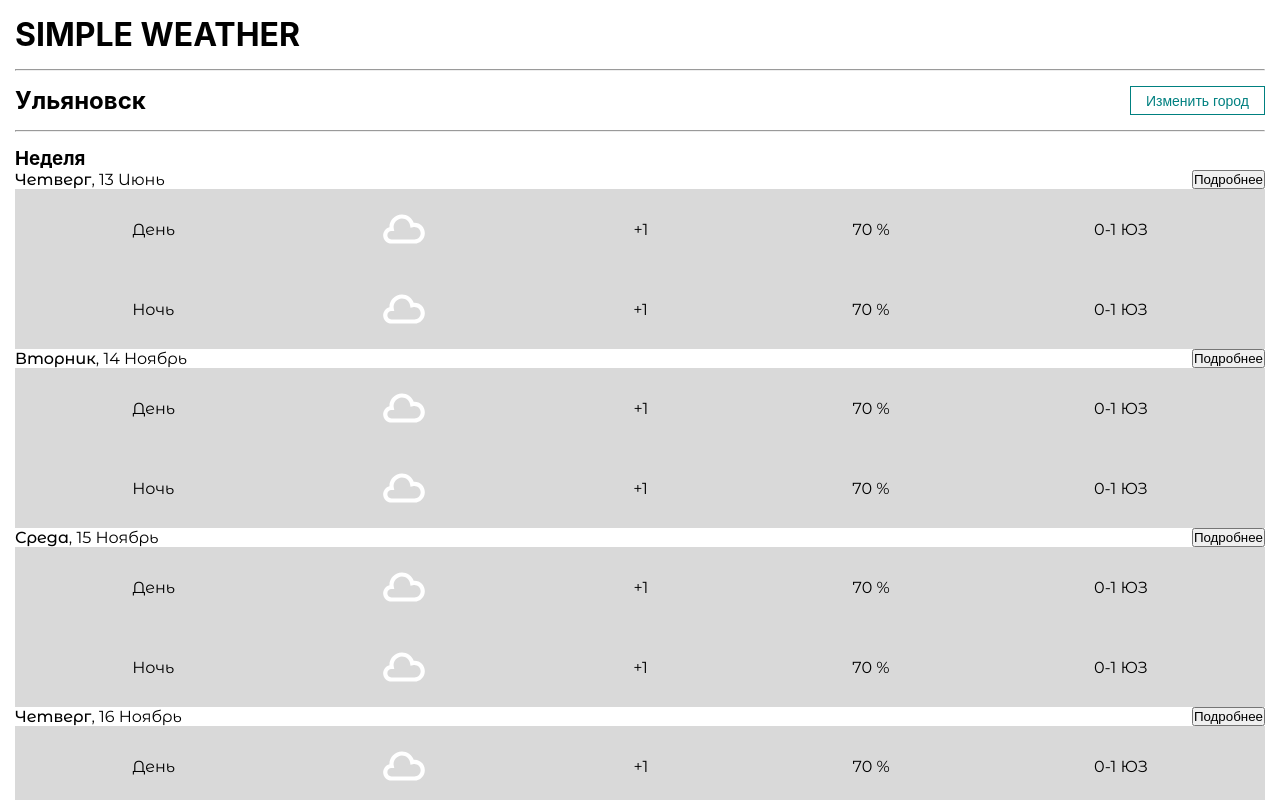
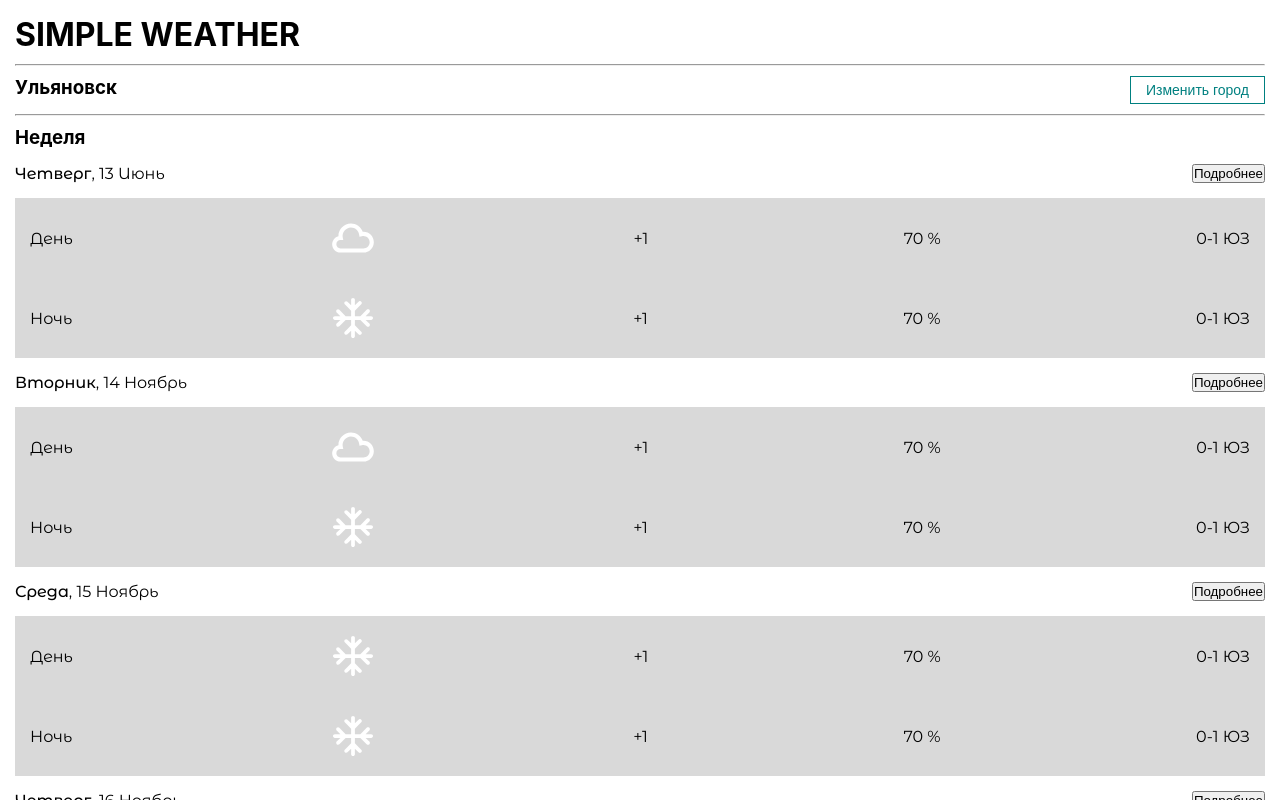
Before and after one commit to HerbalTea312/weather_study_app, a React (Create React App) app: page / in a window 1280 px wide. Shown: the top 800 px of the page. Built offline with nearby package versions, Linux system fonts and the light colour scheme; the HTML template or start-up script is replaced by a standard one.

Commit message:
fixed styles

```diff
--- a/src/App.js
+++ b/src/App.js
@@ -1,5 +1,3 @@
-// import OneRowTable from './components/OneRowTable'
-// import ThreeRowTable from './components/ThreeRowTable';
 import Week from './components/Mobile/Week/Week';
 import City from './components/City';
 import React from 'react';
@@ -11,10 +9,10 @@ function App() {
     <div className="App">
       <header>
         <h1>SIMPLE WEATHER</h1>
-        <hr style={{ margin: '15px 0' }} />
+        <hr style={{ margin: '10px 0' }} />
       </header>
       <City />
-      <hr style={{ margin: '15px 0' }} />
+      <hr style={{ margin: '10px 0' }} />
       {/* <ThreeRowTable data={data} />
       <OneRowTable data={wind} title='Ветер, м/с' />
       <OneRowTable data={wet} title='Влажность, %' />
@@ -38,7 +36,7 @@ const dataMobile =
       "wet": "70 %"
     },
     "night": {
-      "icon": "Cloud",
+      "icon": "Snow",
       "temperature": "+1",
       "wind": "0-1 ЮЗ",
       "presure": "744",
@@ -56,7 +54,7 @@ const dataMobile =
       "wet": "70 %"
     },
     "night": {
-      "icon": "Cloud",
+      "icon": "Snow",
       "temperature": "+1",
       "wind": "0-1 ЮЗ",
       "presure": "744",
@@ -67,14 +65,14 @@ const dataMobile =
     "id": "3",
     "date": "2023-11-15",
     "day": {
-      "icon": "Cloud",
+      "icon": "Snow",
       "temperature": "+1",
       "wind": "0-1 ЮЗ",
       "presure": "744",
       "wet": "70 %"
     },
     "night": {
-      "icon": "Cloud",
+      "icon": "Snow",
       "temperature": "+1",
       "wind": "0-1 ЮЗ",
       "presure": "744",
@@ -85,7 +83,7 @@ const dataMobile =
     "id": "4",
     "date": "2023-11-16",
     "day": {
-      "icon": "Cloud",
+      "icon": "Snow",
       "temperature": "+1",
       "wind": "0-1 ЮЗ",
       "presure": "744",
@@ -103,14 +101,14 @@ const dataMobile =
     "id": "5",
     "date": "2023-11-17",
     "day": {
-      "icon": "Cloud",
+      "icon": "Snow",
       "temperature": "+1",
       "wind": "0-1 ЮЗ",
       "presure": "744",
       "wet": "70 %"
     },
     "night": {
-      "icon": "Cloud",
+      "icon": "Snow",
       "temperature": "+1",
       "wind": "0-1 ЮЗ",
       "presure": "744",
@@ -121,7 +119,7 @@ const dataMobile =
     "id": "6",
     "date": "2023-11-18",
     "day": {
-      "icon": "Cloud",
+      "icon": "Snow",
       "temperature": "+1",
       "wind": "0-1 ЮЗ",
       "presure": "744",
@@ -139,14 +137,14 @@ const dataMobile =
     "id": "7",
     "date": "2023-11-19",
     "day": {
-      "icon": "Cloud",
+      "icon": "Snow",
       "temperature": "+1",
       "wind": "0-1 ЮЗ",
       "presure": "744",
       "wet": "70 %"
     },
     "night": {
-      "icon": "Cloud",
+      "icon": "Snow",
       "temperature": "+1",
       "wind": "0-1 ЮЗ",
       "presure": "744",
--- a/src/components/City.jsx
+++ b/src/components/City.jsx
@@ -11,7 +11,7 @@ const City = function () {
 
     return (
         <div className='flex space_between'>
-            <h2>Ульяновск</h2>
+            <h3>Ульяновск</h3>
             <ChangeButton onClick={() => setModal(true)}>
                 Изменить город
             </ChangeButton>
--- a/src/components/Mobile/Day/Day.module.css
+++ b/src/components/Mobile/Day/Day.module.css
@@ -1,6 +1,7 @@
 .dayMobile {
     display: flex;
     justify-content: space-between;
+    margin: 15px 0;
     flex-direction: row;
 }
 
--- a/src/components/Mobile/Item/Item.module.css
+++ b/src/components/Mobile/Item/Item.module.css
@@ -1,7 +1,7 @@
 .mobileItem {
     padding: 15px;
     display: flex;
-    justify-content: space-around;
+    justify-content: space-between;
     align-items: center;
     flex-direction: row;
     background: #d9d9d9;
```
